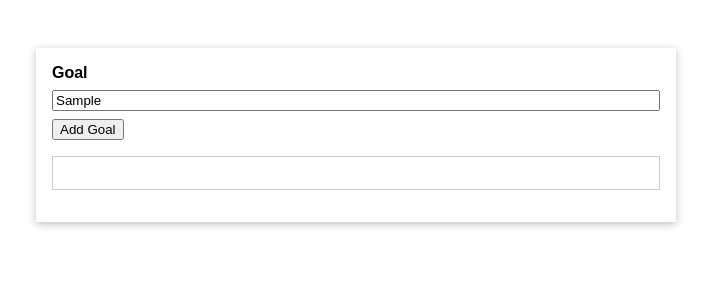
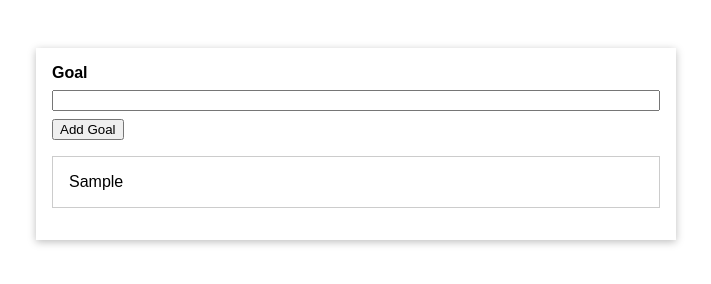
Before and after one commit to zainek/vuejs, a plain HTML site: page section-1/gs-1/index.html in a window 1280 px wide. Both pictures are taken after typing "Sample" into the empty fields and a click on the button "Add Goal". Shown: the whole page, without its empty margins (284-995 px from the left). Drawn offline with Linux system fonts and the light colour scheme.

Commit message:
- add first simple app demo using vanilla JS.

```diff
--- a/section-1/gs-1/app.js
+++ b/section-1/gs-1/app.js
@@ -0,0 +1,23 @@
+/**
+ * Application specifications:
+ * Purpose: to provide the end user the ability to build a list of goals using the simple form.
+ * How: When the user fills in the input field, they can add that goal to the list by clicking the "Add Goal" button.
+ * Expectation: When the button is clicked, a new list enty will be added to the unordered list.
+ */
+
+const buttonElement = document.querySelector('button');
+
+const inputElement = document.querySelector('input');
+
+const listElement = document.querySelector('ul');
+
+function addGoal() {
+    if (inputElement.value) {
+        const listItemElement = document.createElement('li');
+        listItemElement.textContent = inputElement.value;
+        listElement.appendChild(listItemElement);
+        inputElement.value = '';
+    }
+}
+
+buttonElement.addEventListener('click', addGoal);
--- a/section-1/gs-1/index.html
+++ b/section-1/gs-1/index.html
@@ -13,7 +13,6 @@
                 <button>Add Goal</button>
             </div>
             <ul>
-                <li></li>
             </ul>
         </div>
         <script src="app.js"></script>
```
